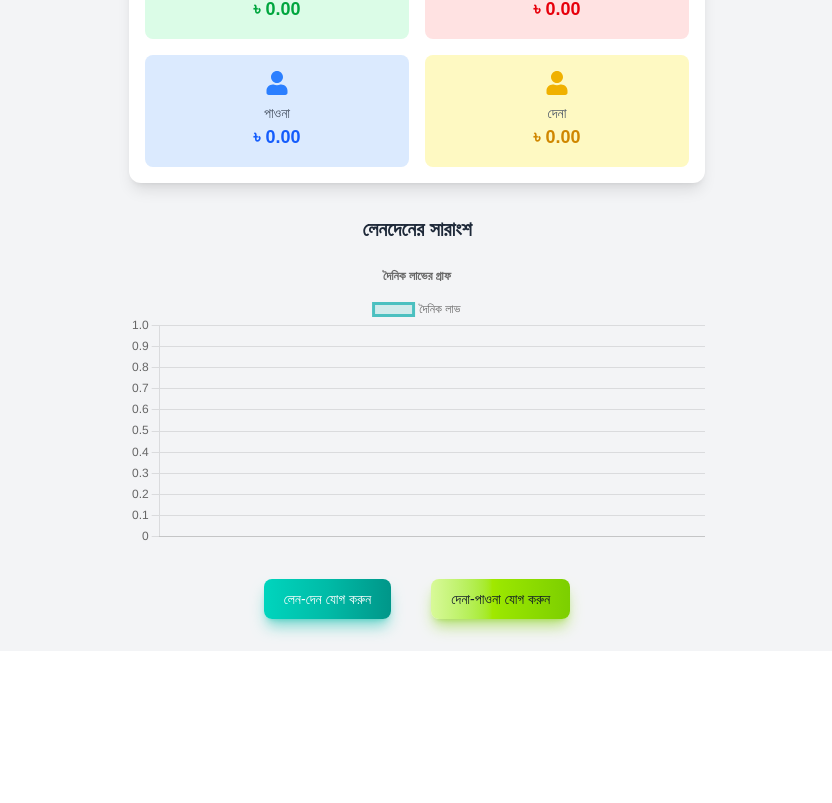
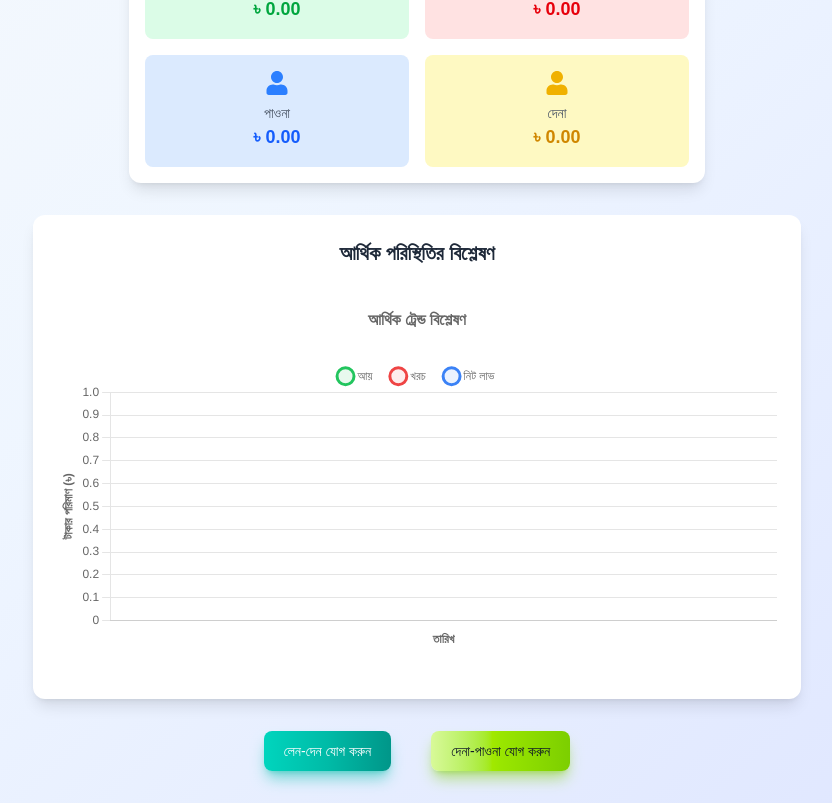
Before and after one commit to mb-shupto/my-daily-hisab, a Next.js app: page /dashboard in a window 1280 px wide. Shown: the part 353-1156 px from the top of the page, without its empty margins (383-1215 px from the left). Before the commit the page ends 1004 px from the top, so only its background shows below. Built offline with nearby package versions, Linux system fonts and the light colour scheme.

Commit message:
style - changed the chart funcionality and enhanced UI layout

```diff
--- a/src/app/dashboard/page.tsx
+++ b/src/app/dashboard/page.tsx
@@ -188,41 +188,130 @@ export default function Dashboard() {
   const labels = Object.keys(dailyProfit).sort(
     (a, b) => new Date(a).getTime() - new Date(b).getTime()
   );
-  const data = labels.map((label) => dailyProfit[label]);
+
+  // Calculate daily earnings, expenses, and profit
+  const dailyEarnings: { [date: string]: number } = {};
+  const dailyExpenses: { [date: string]: number } = {};
+
+  transactions.forEach((transaction) => {
+    const date = new Date(transaction.date).toLocaleDateString('en-CA');
+    if (transaction.type === 'earning') {
+      dailyEarnings[date] = (dailyEarnings[date] || 0) + transaction.amount;
+    } else {
+      dailyExpenses[date] = (dailyExpenses[date] || 0) + transaction.amount;
+    }
+  });
+
+  const earningsData = labels.map((label) => dailyEarnings[label] || 0);
+  const expensesData = labels.map((label) => dailyExpenses[label] || 0);
+  const profitData = labels.map((label) => dailyProfit[label] || 0);
 
   const chartData = {
     labels,
     datasets: [
       {
-        label: "দৈনিক লাভ",
-        data,
-        borderColor: "rgb(75, 192, 192)",
-        backgroundColor: "rgba(75, 192, 192, 0.2)",
-        tension: 0.1,
+        label: "আয়",
+        data: earningsData,
+        borderColor: "rgb(34, 197, 94)",
+        backgroundColor: "rgba(34, 197, 94, 0.1)",
+        tension: 0.4,
+        fill: false,
+        borderWidth: 3,
+      },
+      {
+        label: "খরচ",
+        data: expensesData,
+        borderColor: "rgb(239, 68, 68)",
+        backgroundColor: "rgba(239, 68, 68, 0.1)",
+        tension: 0.4,
+        fill: false,
+        borderWidth: 3,
+      },
+      {
+        label: "নিট লাভ",
+        data: profitData,
+        borderColor: "rgb(59, 130, 246)",
+        backgroundColor: "rgba(59, 130, 246, 0.1)",
+        tension: 0.4,
+        fill: true,
+        borderWidth: 3,
       },
     ],
   };
 
   const chartOptions = {
     responsive: true,
+    interaction: {
+      mode: 'index' as const,
+      intersect: false,
+    },
     plugins: {
       legend: {
         position: "top" as const,
+        labels: {
+          usePointStyle: true,
+          padding: 20,
+          font: {
+            size: 12,
+          },
+        },
       },
       title: {
         display: true,
-        text: "দৈনিক লাভের গ্রাফ",
+        text: "আর্থিক ট্রেন্ড বিশ্লেষণ",
+        font: {
+          size: 16,
+          weight: 'bold' as const,
+        },
+        padding: 20,
+      },
+      tooltip: {
+        backgroundColor: 'rgba(0, 0, 0, 0.8)',
+        titleColor: 'white',
+        bodyColor: 'white',
+        borderColor: 'rgba(255, 255, 255, 0.2)',
+        borderWidth: 1,
+      },
+    },
+    scales: {
+      x: {
+        display: true,
+        title: {
+          display: true,
+          text: 'তারিখ',
+          font: {
+            size: 12,
+            weight: 'bold' as const,
+          },
+        },
+        grid: {
+          color: 'rgba(0, 0, 0, 0.1)',
+        },
+      },
+      y: {
+        display: true,
+        title: {
+          display: true,
+          text: 'টাকার পরিমাণ (৳)',
+          font: {
+            size: 12,
+            weight: 'bold' as const,
+          },
+        },
+        grid: {
+          color: 'rgba(0, 0, 0, 0.1)',
+        },
+        beginAtZero: true,
       },
     },
   };
 
   return (
-    <div className="min-h-screen bg-gray-100 flex flex-col">
+    <div className="min-h-screen bg-gradient-to-br from-slate-50 via-blue-50 to-indigo-100 flex flex-col">
       {/* Mobile menu button */}
-      {/* Mobile menu button: always visible, right side, above sidebar */}
-      <div className="md:hidden fixed top-2 right-2 z-50">
+      <div className="md:hidden fixed top-4 right-4 z-50">
         <button
-          className="p-2 rounded-md text-gray-700 bg-white shadow hover:bg-gray-100"
+          className="p-3 rounded-xl text-slate-700 bg-white/90 backdrop-blur-sm shadow-lg hover:bg-white transition-all duration-300 border border-white/20"
           onClick={() => setIsMenuOpen(!isMenuOpen)}
           aria-label="Toggle sidebar"
         >
@@ -230,7 +319,7 @@ export default function Dashboard() {
             xmlns="http://www.w3.org/2000/svg"
             fill="none"
             viewBox="0 0 24 24"
-            strokeWidth={1.5}
+            strokeWidth={2}
             stroke="currentColor"
             className="w-6 h-6"
           >
@@ -242,11 +331,12 @@ export default function Dashboard() {
           </svg>
         </button>
       </div>
+
       {/* Sidebar: hidden on mobile, shrunk on small screens */}
       <div
         className={`fixed top-0 right-0 h-full z-40 transition-transform duration-300 ${
           isMenuOpen ? "translate-x-0" : "translate-x-full"
-        } md:translate-x-0 md:static md:block w-56 md:w-64 bg-white shadow-lg md:shadow-none`}
+        } md:translate-x-0 md:static md:block w-56 md:w-64 bg-white/95 backdrop-blur-sm shadow-xl border-l border-white/20`}
       >
         <Sidebar />
       </div>
@@ -305,11 +395,15 @@ export default function Dashboard() {
           </div>
 
           {/* Graph Section */}
-          <div className="w-full max-w-xl mt-4 sm:mt-8">
-            <h2 className="text-xl font-bold text-gray-800 text-center mb-4">
-              লেনদেনের সারাংশ
-            </h2>
-            <Line data={chartData} options={chartOptions} />
+          <div className="w-full max-w-4xl mt-4 sm:mt-8">
+            <div className="bg-white rounded-xl shadow-lg p-6">
+              <h2 className="text-xl font-bold text-gray-800 text-center mb-6">
+                আর্থিক পরিস্থিতির বিশ্লেষণ
+              </h2>
+              <div className="h-96">
+                <Line data={chartData} options={chartOptions} />
+              </div>
+            </div>
           </div>
 
           {/* Buttons below the graph */}
```
